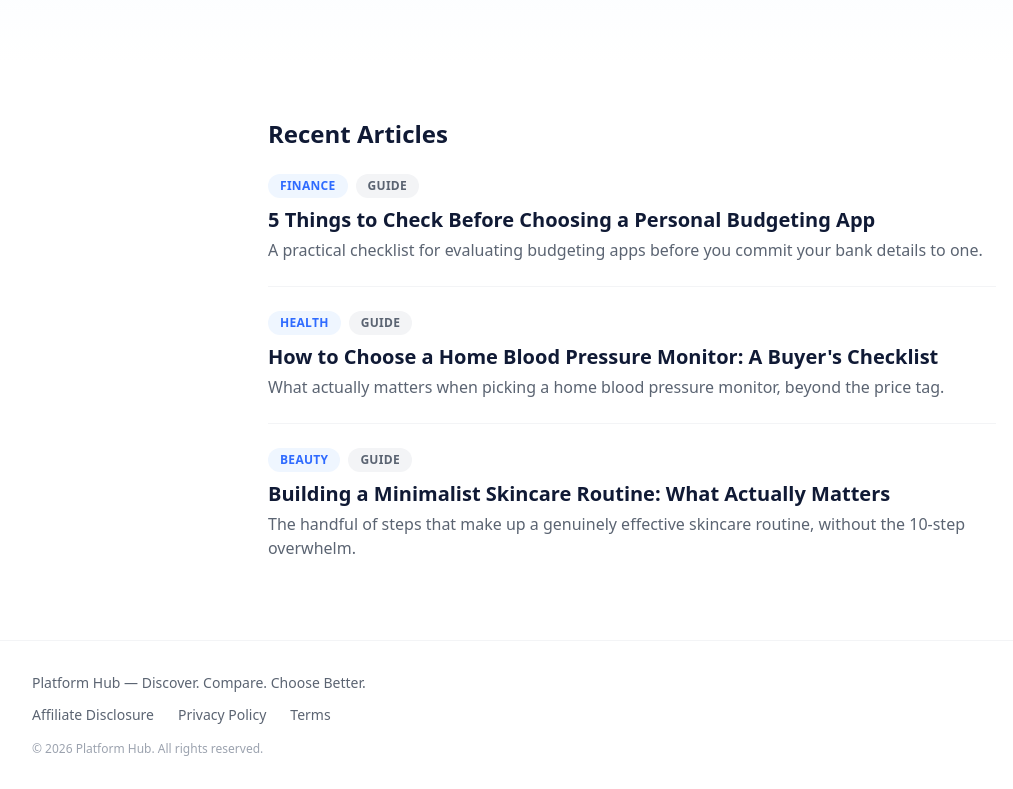
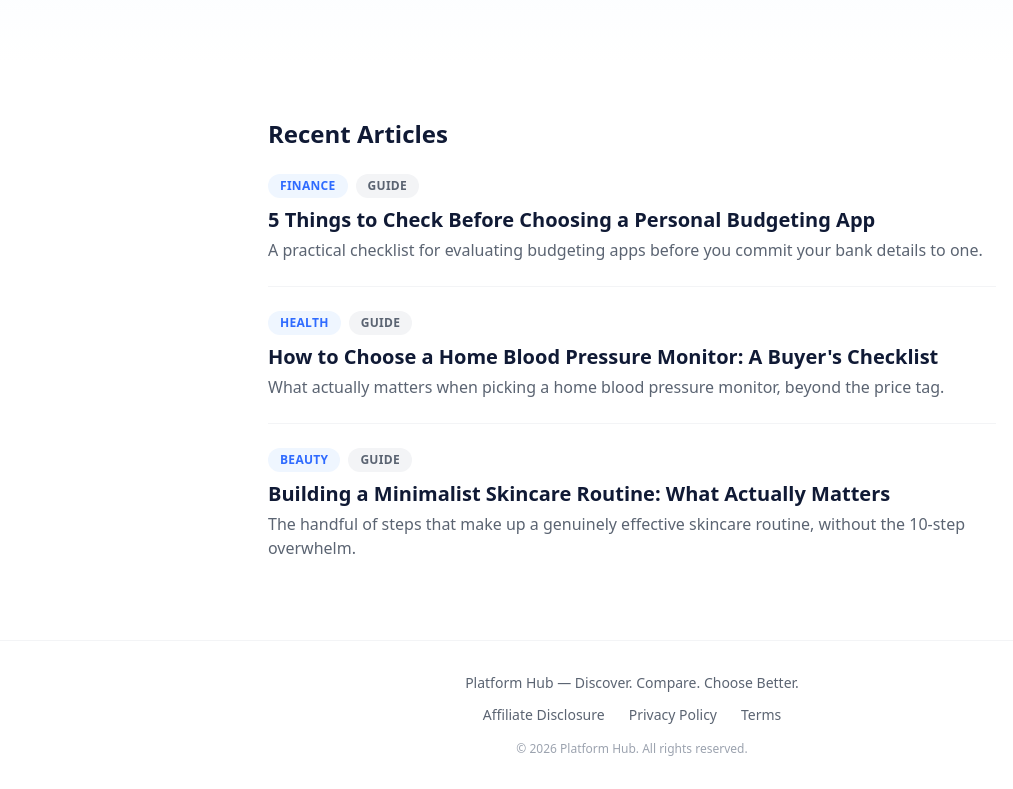
Before and after one commit to platformaffiliatehub/platformaffiliatehub.github.io, a Next.js app: page / in a window 1280 px wide. Shown: the part 411-1200 px from the top of the page, without its empty margins (8-1021 px from the left). Built offline with nearby package versions, Linux system fonts and the light colour scheme.

Commit message:
Center footer content instead of left-aligning it

```diff
--- a/components/Footer.tsx
+++ b/components/Footer.tsx
@@ -9,11 +9,11 @@ const LEGAL_LINKS = [
 export function Footer() {
   return (
     <footer className="border-t border-gray-100 bg-white">
-      <div className="w-full px-6 py-8 text-sm text-brand-gray sm:px-10">
+      <div className="flex w-full flex-col items-center px-6 py-8 text-center text-sm text-brand-gray sm:px-10">
         <p className="mb-3">
           Platform Hub — Discover. Compare. Choose Better.
         </p>
-        <nav className="flex flex-wrap gap-x-6 gap-y-2">
+        <nav className="flex flex-wrap justify-center gap-x-6 gap-y-2">
           {LEGAL_LINKS.map((link) => (
             <Link key={link.href} href={link.href} className="hover:text-brand-blue">
               {link.label}
```
